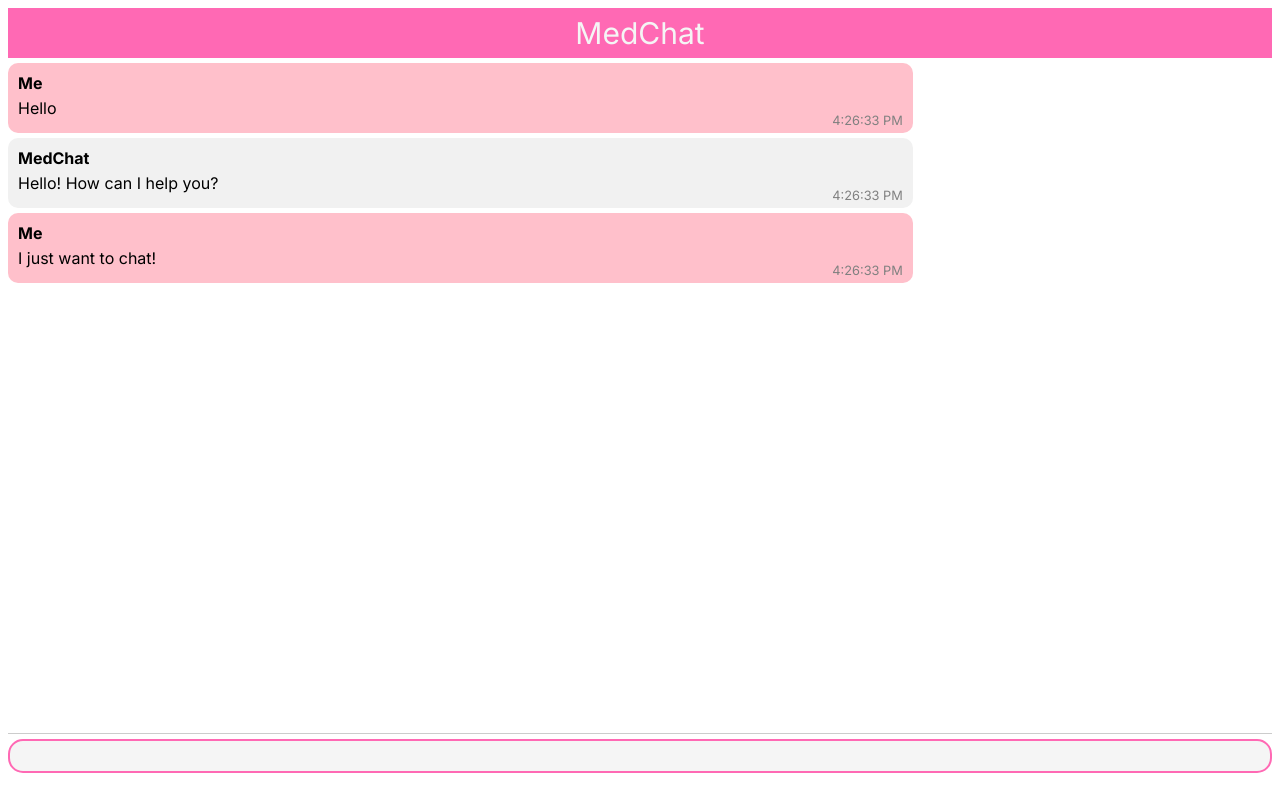
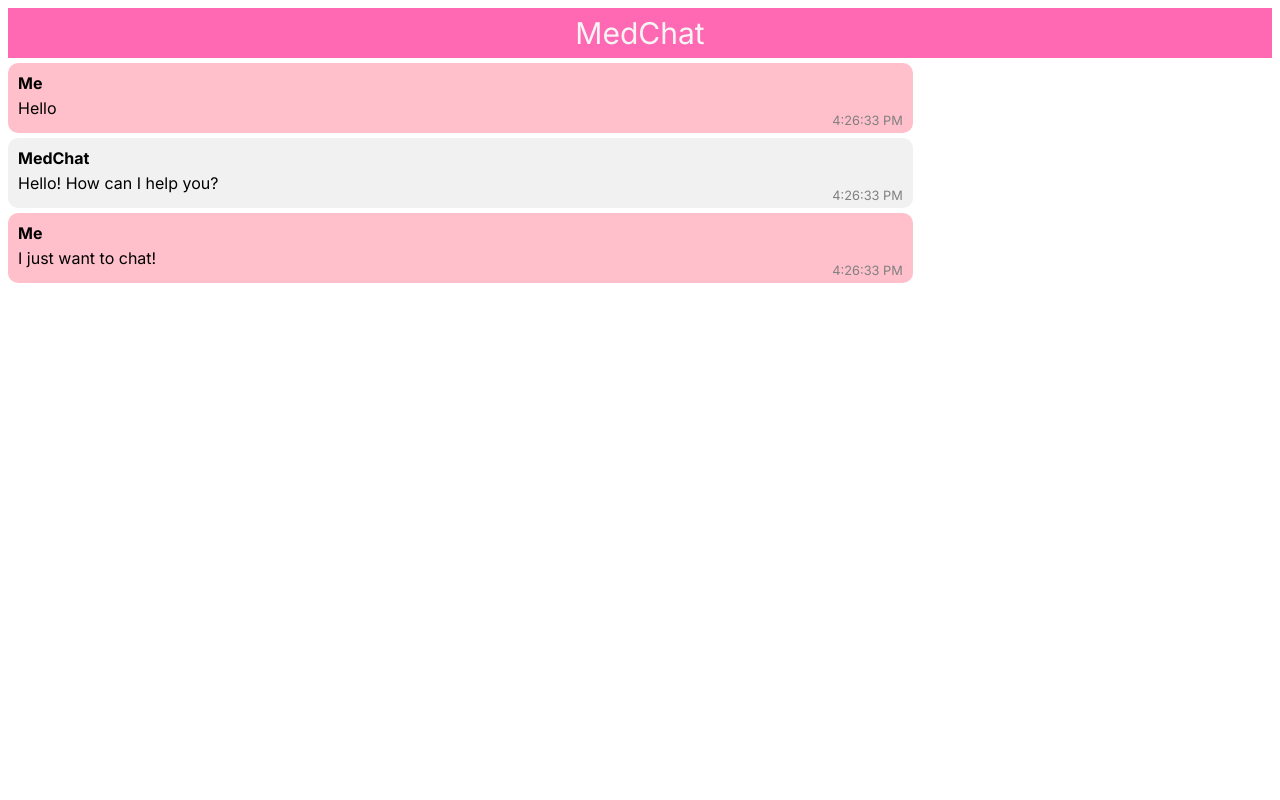
Before and after one commit to EStaELisa/medbot, a Next.js app: page / in a window 1280 px wide. Built offline with nearby package versions, Linux system fonts and the light colour scheme.

Commit message:
#15: split body and input components

```diff
--- a/src/components/body/Body.tsx
+++ b/src/components/body/Body.tsx
@@ -17,9 +17,6 @@ const Body = () => {
           <ChatMessages key={idx} sender={msg.sender} content={msg.content} timestamp={msg.timeStamp} isOutgoing={msg.isOutgoing}/>
         ))}
       </div>
-      <div className={styles['inputContainer']}>
-        <Input/>
-      </div>
     </div>
   )
 }
--- a/src/components/body/body.module.css
+++ b/src/components/body/body.module.css
@@ -8,8 +8,3 @@
     flex: 1;
     overflow-y: auto;
 }
-
-.inputContainer {
-    background-color: #fff;
-    border-top: 1px solid #ccc;
-}
```
